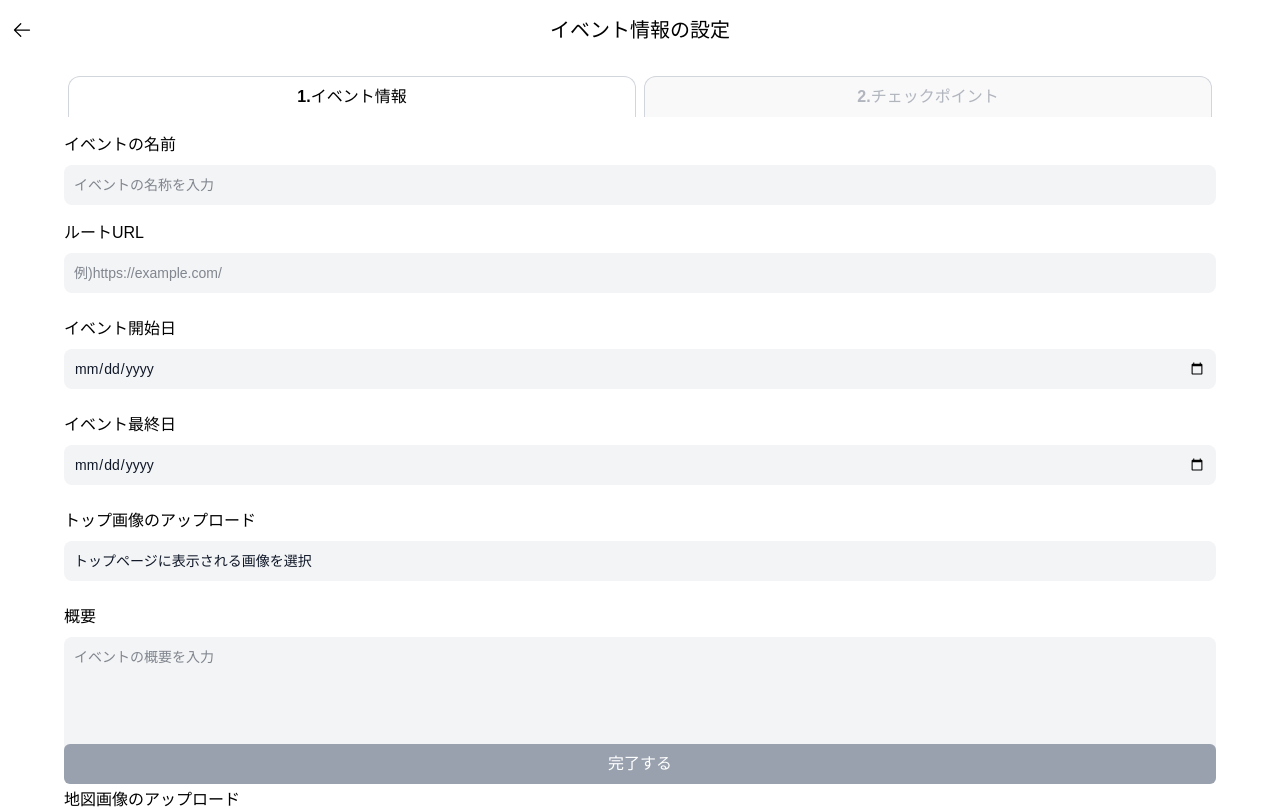
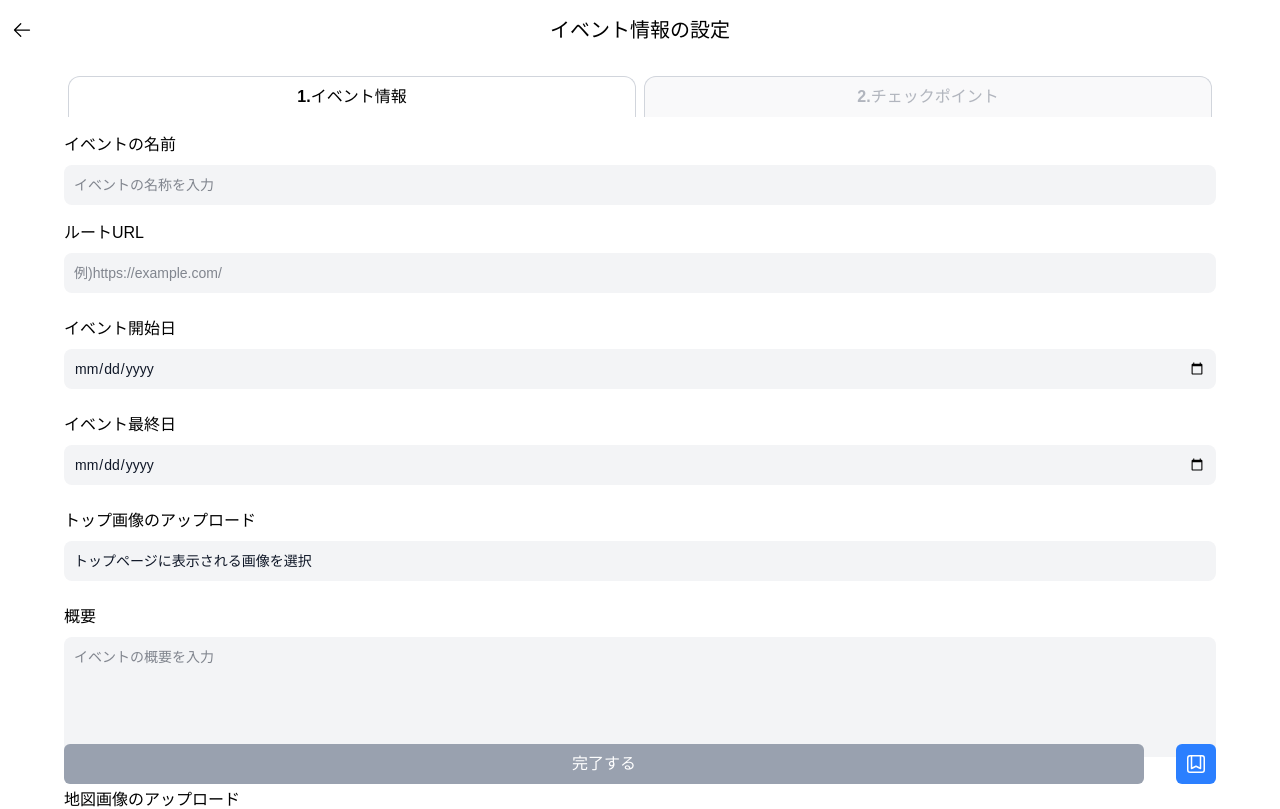
Before and after one commit to NeeeRL/Sakutto_Rally, a React (Vite) app in the folder Apps/Organizer/: page /create in a window 1280 px wide. Shown: the top 809 px of the page. Built offline with nearby package versions, Linux system fonts and the light colour scheme.

Commit message:
セーブボタンを追加

```diff
--- a/Apps/Organizer/src/addCheckPoints.tsx
+++ b/Apps/Organizer/src/addCheckPoints.tsx
@@ -87,6 +87,9 @@ function addCheckPoints () {
         alert("すべて入力してください")
     }
 
+    const [ saveIcon, setSaveIcon ] = useState("M16.5 3.75V16.5L12 14.25 7.5 16.5V3.75m9 0H18A2.25 2.25 0 0 1 20.25 6v12A2.25 2.25 0 0 1 18 20.25H6A2.25 2.25 0 0 1 3.75 18V6A2.25 2.25 0 0 1 6 3.75h1.5m9 0h-9")
+
+
     const moveCheckPoint = (id: string, direction: "up" | "down") => {
         setCheckPoints(prev => {
             const index = prev.findIndex(cp => cp.id === id)
@@ -156,6 +159,14 @@ function addCheckPoints () {
         localStorage.setItem("eventData", JSON.stringify(newData))
     }
 
+        const saveChangeIcon = () => {
+        setSaveIcon("m4.5 12.75 6 6 9-13.5")
+        saveInput
+        setTimeout(() => {
+            setSaveIcon("M16.5 3.75V16.5L12 14.25 7.5 16.5V3.75m9 0H18A2.25 2.25 0 0 1 20.25 6v12A2.25 2.25 0 0 1 18 20.25H6A2.25 2.25 0 0 1 3.75 18V6A2.25 2.25 0 0 1 6 3.75h1.5m9 0h-9")
+        }, 3000)
+    }
+
     return(
         <>
             <Header text="チェックポイントの設定" to="/"/>
@@ -204,7 +215,7 @@ function addCheckPoints () {
                             </div>
                         </form>
                         <h2 className="font-bold text-lg mt-4 mb-1 block">現在のチェックポイント</h2>
-                        <p className="text-sm">参加者側で表示される順番を調整できます</p>
+                        <p className="text-xs">参加者側で表示される順番を調整できます</p>
                         <ul className="w-full flex flex-col justify-start overflow-y-scroll h-[calc(100vh-450px)] min-h-32">
                             {checkPoints.map((checkPoint) => (
                                 <li
@@ -252,22 +263,32 @@ function addCheckPoints () {
                         </ul>
                     </div>
                 </div>
-                {/* 下のボタン */}
+                <div className="flex w-9/10 fixed bottom-0">
                     { allInput ?
                         <Link
                             to="/download"
                             onClick={saveInput}
-                        className="fixed w-9/10 bottom-0 text-white text-center font-bold px-12 py-2 rounded-md my-4 bg-blue-500"
+                            className="w-full text-white text-center font-bold px-12 py-2 rounded-md my-4 bg-blue-500"
                         >
                             完了する
-                    </Link> :
+                        </Link>
+                        :
                         <button
-                        className="fixed w-9/10 bottom-0 text-white text-center font-bold px-12 py-2 rounded-md my-4 bg-gray-400"
+                            className="w-full text-white text-center font-bold px-12 py-2 rounded-md my-4 bg-gray-400"
                             onClick={sayAllInput}
                         >
                             完了する
                         </button>
                     }
+                    <button
+                        className="w-auto text-white text-center font-bold px-2 py-2 rounded-md my-4 bg-blue-500 ml-8"
+                        onClick={() => {saveInput(); saveChangeIcon();}}
+                    >
+                        <svg xmlns="http://www.w3.org/2000/svg" fill="none" viewBox="0 0 24 24" strokeWidth={1.5} stroke="currentColor" className="size-6">
+                            <path strokeLinecap="round" strokeLinejoin="round" d={saveIcon} />
+                        </svg>
+                    </button>
+                </div>
             </div>
         </>
     )
--- a/Apps/Organizer/src/createEvent.tsx
+++ b/Apps/Organizer/src/createEvent.tsx
@@ -87,6 +87,8 @@ const createEvent = () => {
         alert("すべて入力してください")
     }
 
+    const [ saveIcon, setSaveIcon ] = useState("M16.5 3.75V16.5L12 14.25 7.5 16.5V3.75m9 0H18A2.25 2.25 0 0 1 20.25 6v12A2.25 2.25 0 0 1 18 20.25H6A2.25 2.25 0 0 1 3.75 18V6A2.25 2.25 0 0 1 6 3.75h1.5m9 0h-9")
+
     const saveInput = () => {
 
         const newData: preEventData = {
@@ -120,7 +122,22 @@ const createEvent = () => {
         }
     }
 
+    const saveChangeIcon = () => {
+        setSaveIcon("m4.5 12.75 6 6 9-13.5")
+        saveInput
+        setTimeout(() => {
+            setSaveIcon("M16.5 3.75V16.5L12 14.25 7.5 16.5V3.75m9 0H18A2.25 2.25 0 0 1 20.25 6v12A2.25 2.25 0 0 1 18 20.25H6A2.25 2.25 0 0 1 3.75 18V6A2.25 2.25 0 0 1 6 3.75h1.5m9 0h-9")
+        }, 3000)
+    }
+
     useEffect(() => {
+
+        // const saveWithClick = () => {
+        //     setSaveIcon("M16.5 3.75V16.5L12 14.25 7.5 16.5V3.75m9 0H18A2.25 2.25 0 0 1 20.25 6v12A2.25 2.25 0 0 1 18 20.25H6A2.25 2.25 0 0 1 3.75 18V6A2.25 2.25 0 0 1 6 3.75h1.5m9 0h-9")
+        // }
+        // document.addEventListener("click", saveWithClick);
+
+
         (async () => {
             const mapFile = await getIDB("map")
             const thumbnailFile = await getIDB("thumbnail")
@@ -258,22 +275,32 @@ const createEvent = () => {
                         placeholder="イベントの概要を入力"
                     />
                 </div>
+                <div className="flex w-9/10 fixed bottom-0">
                     { allInput ?
                         <Link
                             to="/download"
                             onClick={saveInput}
-                        className="fixed w-9/10 bottom-0 text-white text-center font-bold px-12 py-2 rounded-md my-4 bg-blue-500"
+                            className="w-full text-white text-center font-bold px-12 py-2 rounded-md my-4 bg-blue-500"
                         >
                             完了する
                         </Link>
                         :
                         <button
-                        className="fixed w-9/10 bottom-0 text-white text-center font-bold px-12 py-2 rounded-md my-4 bg-gray-400"
+                            className="w-full text-white text-center font-bold px-12 py-2 rounded-md my-4 bg-gray-400"
                             onClick={sayAllInput}
                         >
                             完了する
                         </button>
                     }
+                    <button
+                        className="w-auto text-white text-center font-bold px-2 py-2 rounded-md my-4 bg-blue-500 ml-8"
+                        onClick={() => {saveInput(); saveChangeIcon();}}
+                    >
+                        <svg xmlns="http://www.w3.org/2000/svg" fill="none" viewBox="0 0 24 24" strokeWidth={1.5} stroke="currentColor" className="size-6">
+                            <path strokeLinecap="round" strokeLinejoin="round" d={saveIcon} />
+                        </svg>
+                    </button>
+                </div>
             </div>
         </>
     )
--- a/Apps/Organizer/src/header.tsx
+++ b/Apps/Organizer/src/header.tsx
@@ -10,21 +10,23 @@ function header(props: {text: string, to: string}) {
 
   // const [count, setCount] = useState(0)
   const color = "black"
-  const isReturnButton = window.history.length < 1
   const navigate = useNavigate()
 
   return (
     <>
       <div className="flex items-center h-15 w-full">
         {/* 戻るアイコン */}
-        {!isReturnButton && (
-          <button className="m-3 rounded-full bg-white absolute" onClick={() => navigate(props.to)}>
-            <svg xmlns="http://www.w3.org/2000/svg" viewBox="0 0 24 24" fill={color} className="size-5">
-              <path fillRule="evenodd" d="M11.03 3.97a.75.75 0 0 1 0 1.06l-6.22 6.22H21a.75.75 0 0 1 0 1.5H4.81l6.22 6.22a.75.75 0 1 1-1.06 1.06l-7.5-7.5a.75.75 0 0 1 0-1.06l7.5-7.5a.75.75 0 0 1 1.06 0Z" clipRule="evenodd" />
-            </svg>
-          </button>
-        )}
+        <button className="absolute m-3 rounded-full bg-white" onClick={() => navigate(props.to)}>
+          <svg xmlns="http://www.w3.org/2000/svg" viewBox="0 0 24 24" fill={color} className="size-5">
+            <path fillRule="evenodd" d="M11.03 3.97a.75.75 0 0 1 0 1.06l-6.22 6.22H21a.75.75 0 0 1 0 1.5H4.81l6.22 6.22a.75.75 0 1 1-1.06 1.06l-7.5-7.5a.75.75 0 0 1 0-1.06l7.5-7.5a.75.75 0 0 1 1.06 0Z" clipRule="evenodd" />
+          </svg>
+        </button>
         <h1 className="text-xl mx-auto font-bold">{ props.text }</h1>
+        {/* <button className="m-3 rounded-full bg-white">
+          <svg xmlns="http://www.w3.org/2000/svg" fill="none" viewBox="0 0 24 24" strokeWidth={1.5} stroke="currentColor" className="size-6">
+            <path strokeLinecap="round" strokeLinejoin="round" d="m20.25 7.5-.625 10.632a2.25 2.25 0 0 1-2.247 2.118H6.622a2.25 2.25 0 0 1-2.247-2.118L3.75 7.5m8.25 3v6.75m0 0-3-3m3 3 3-3M3.375 7.5h17.25c.621 0 1.125-.504 1.125-1.125v-1.5c0-.621-.504-1.125-1.125-1.125H3.375c-.621 0-1.125.504-1.125 1.125v1.5c0 .621.504 1.125 1.125 1.125Z" />
+          </svg>
+        </button> */}
       </div>
     </>
   )
```
Lines whose indentation alone changed are shown as unchanged.
